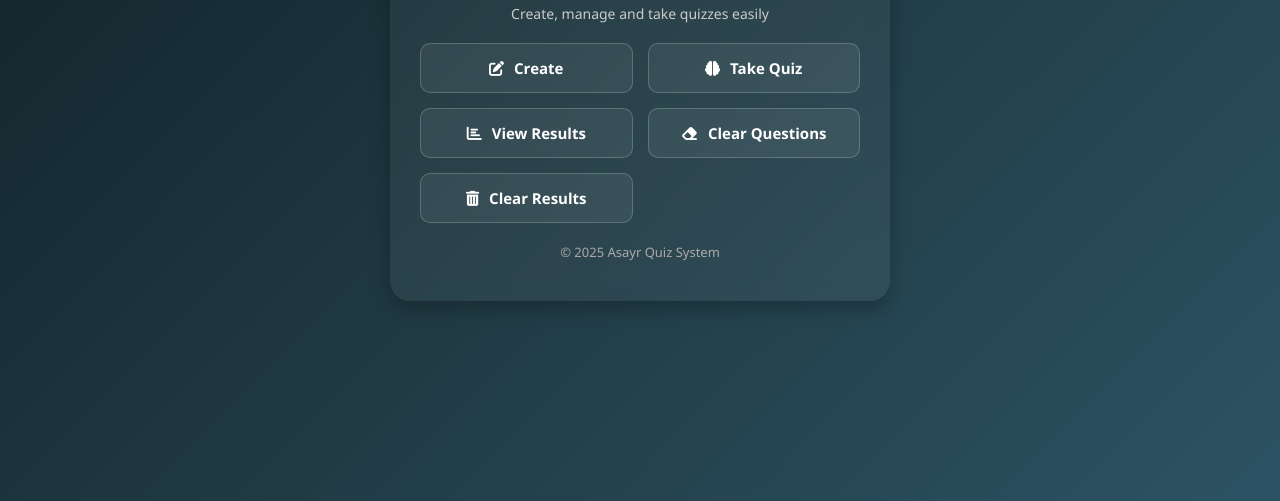
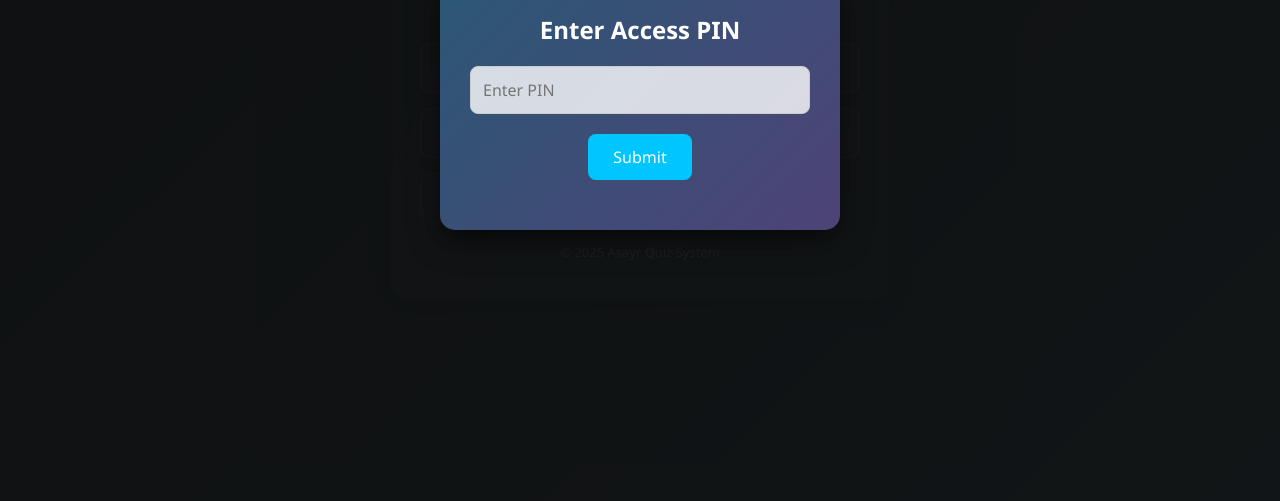
Before and after one commit to cadnaanahmed1/Quizz-app, a plain HTML site: page frontend/index.html in a window 1280 px wide. Shown: the part 299-800 px from the top of the page. Drawn offline with Linux system fonts and the light colour scheme.

Commit message:
Update index.html

```diff
--- a/frontend/index.html
+++ b/frontend/index.html
@@ -94,6 +94,72 @@
       overflow: auto;
       background-color: rgba(0, 0, 0, 0.6);
     }
+
+    /* show pin form */
+
+    /* PIN Modal Overlay */
+.custom-pin-modal {
+  position: fixed;
+  top: 0;
+  left: 0;
+  width: 100%;
+  height: 100%;
+  background: rgba(15, 15, 15, 0.9);
+  display: flex;
+  align-items: center;
+  justify-content: center;
+  z-index: 9999;
+}
+
+/* Modal Box */
+.custom-modal-content {
+  background: linear-gradient(135deg, #2b5876, #4e4376);
+  padding: 40px 30px;
+  border-radius: 15px;
+  box-shadow: 0 10px 30px rgba(0, 0, 0, 0.6);
+  color: white;
+  width: 90%;
+  max-width: 400px;
+  text-align: center;
+}
+
+/* Input Field */
+.custom-modal-content input {
+  width: 100%;
+  padding: 14px;
+  font-size: 16px;
+  border: none;
+  border-radius: 10px;
+  margin-top: 20px;
+  margin-bottom: 20px;
+  outline: none;
+  background: #ffffffcc;
+  color: #333;
+}
+
+/* Submit Button */
+.custom-modal-content button {
+  padding: 12px 25px;
+  font-size: 16px;
+  background: #00c6ff;
+  color: #fff;
+  border: none;
+  border-radius: 8px;
+  cursor: pointer;
+  transition: background 0.3s ease;
+}
+
+.custom-modal-content button:hover {
+  background: #0072ff;
+}
+
+/* Error Message */
+.error-msg {
+  color: #ff8080;
+  margin-top: 10px;
+  font-size: 14px;
+}
+/*-----------------------------*/
 
     .modal-content {
       background-color: #1e2a38;
@@ -306,6 +372,44 @@
  // openModal();
 //};
 
+    //show pinform
+    function showPinForm() {
+  const modal = document.createElement("div");
+  modal.className = "custom-pin-modal";
+
+  modal.innerHTML = `
+    <div class="custom-modal-content">
+      <h2>Enter Access PIN</h2>
+      <input type="password" id="pinField" placeholder="Enter PIN" />
+      <button id="submitPin">Submit</button>
+      <p id="pinErrorMsg" class="error-msg"></p>
+    </div>
+  `;
+
+  document.body.appendChild(modal);
+
+  // Focus on input when modal shows
+  document.getElementById("pinField").focus();
+
+  // Handle submit
+  document.getElementById("submitPin").addEventListener("click", () => {
+    const pin = document.getElementById("pinField").value.trim();
+    const errorMsg = document.getElementById("pinErrorMsg");
+
+    if (pin === "7452") {
+      modal.remove(); // correct pin
+    } else {
+      errorMsg.textContent = "Incorrect PIN. Try again.";
+      document.getElementById("pinField").value = "";
+      document.getElementById("pinField").focus();
+    }
+  });
+}
+  window.onload = () => {
+  showPinForm(); // modal cusub
+  // Waxaad halkaan ku dari kartaa wax kale haddii loo baahdo
+};
+
 
     window.onclick = function(event) {
       if (event.target == pinModal) {
```
